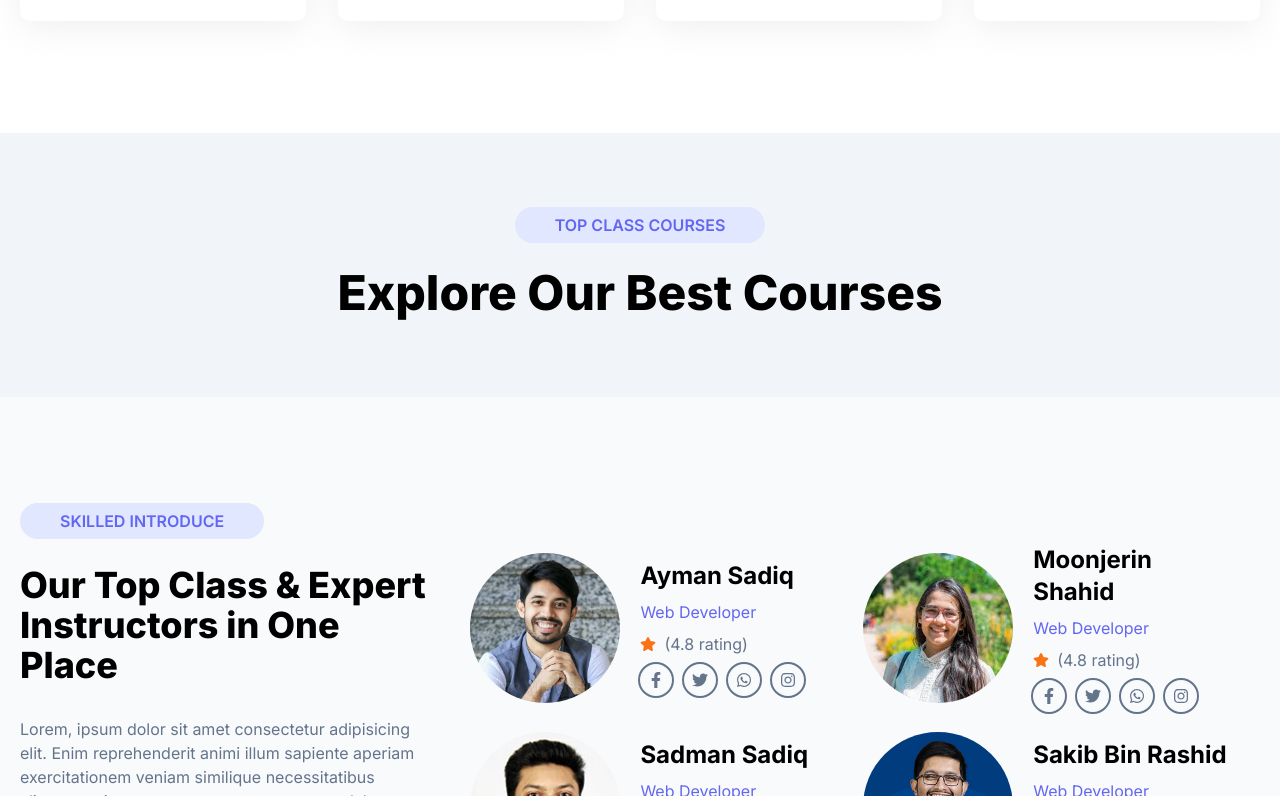
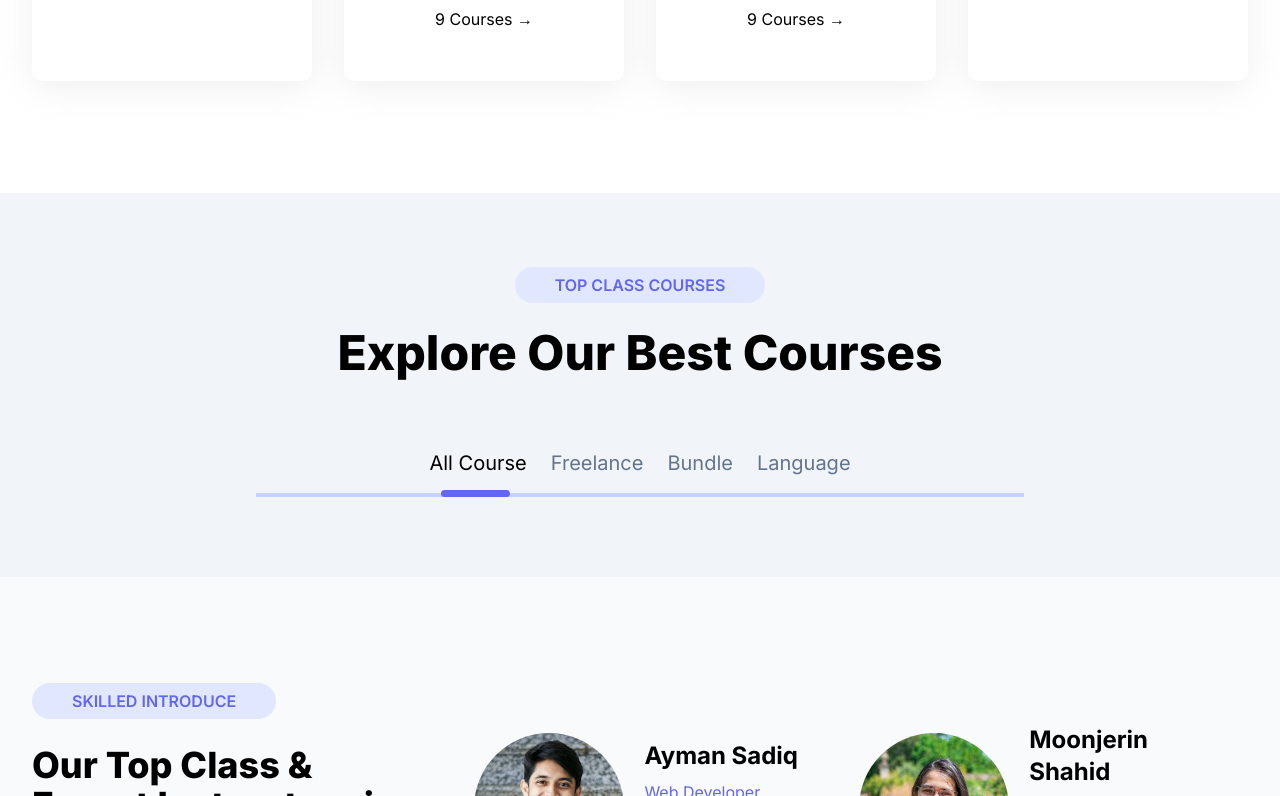
Before and after one commit to tusharshaha/skill360, a Next.js app in the folder frontend/: page / in a window 1280 px wide. Shown: the part 1684-2480 px from the top of the page. Built offline with nearby package versions, Linux system fonts and the light colour scheme.

Commit message:
add: created tab for course

```diff
--- a/frontend/package.json
+++ b/frontend/package.json
@@ -7,8 +7,7 @@
     "build": "next build",
     "start": "next start",
     "lint": "next lint",
-    "format": "npx prettier --write .",
-    "prepare": "husky"
+    "format": "npx prettier --write ."
   },
   "dependencies": {
     "next": "15.1.2",
@@ -24,7 +23,6 @@
     "autoprefixer": "^10.4.20",
     "eslint": "^9",
     "eslint-config-next": "15.1.2",
-    "husky": "^9.1.7",
     "postcss": "^8",
     "prettier": "^3.4.2",
     "tailwindcss": "^3.4.1"
--- a/frontend/src/app/_components/home/Courses.jsx
+++ b/frontend/src/app/_components/home/Courses.jsx
@@ -1,7 +1,21 @@
 import React from 'react';
 import Badge from '../ui/Badge';
+import Tab from '../ui/Tab';
 
-const Courses = () => {
+const getCourseData = async () => {
+  try {
+    const res = await fetch('/data.json');
+    const data = await res.json();
+    return data;
+  } catch (error) {
+    console.log(error);
+    return [];
+  }
+};
+
+const Courses = async () => {
+  const courseData = await getCourseData();
+  console.log(courseData)
   return (
     <div className="bg-slate-100">
       <div className="cus-container py-20">
@@ -10,6 +24,10 @@ const Courses = () => {
             Top Class Courses
           </Badge>
           <h2 className="font-extrabold">Explore Our Best Courses</h2>
+
+          <div className="max-w-3xl border-b-indigo-200 border-b-4 mx-auto flex items-center justify-center pt-10">
+            <Tab />
+          </div>
         </div>
       </div>
     </div>
--- a/frontend/src/app/_components/home/Header.jsx
+++ b/frontend/src/app/_components/home/Header.jsx
@@ -38,7 +38,7 @@ const Header = () => {
   ];
   return (
     <div className="banner">
-      <div className="cus-container pt-16 pb-48 lg:pb-32 flex flex-col md:flex-row items-center justify-between gap-8 md:gap-6">
+      <div className="cus-container pt-16 lg:pt-24 pb-48 lg:pb-32 flex flex-col md:flex-row items-center justify-between gap-8 md:gap-6">
         <div className="w-full md:w-1/2 lg:w-1/3 space-y-8">
           <span className="bg-white py-4 px-8 inline-block rounded-md shadow-md text-center heighlight">
             🏆 The Leader in Online Learning{' '}
@@ -56,7 +56,6 @@ const Header = () => {
           </Button>
         </div>
         <div className="hidden lg:block lg:w-1/3 relative z-10">
-
           <Image
             src="/images/shape-01.png"
             alt="hero banner shape"
--- a/frontend/src/app/_components/ui/CourseCard.jsx
+++ b/frontend/src/app/_components/ui/CourseCard.jsx
@@ -8,7 +8,7 @@ import { TbCurrencyTaka } from 'react-icons/tb';
 const CourseCard = ({ course }) => {
   return (
     <div className="bg-white rounded-md p-8 shine">
-      <div className=''>
+      <div className="">
         <Image
           src={course.image}
           alt={course.title}
--- /dev/null
+++ b/frontend/src/app/_components/ui/Tab.jsx
@@ -0,0 +1,30 @@
+'use client';
+import React from 'react';
+
+const Tab = () => {
+  const [activeTab, setActiveTab] = React.useState('all');
+
+  const tabs = [
+    { label: 'All Course', value: 'all' },
+    { label: 'Freelance', value: 'freelance' },
+    { label: 'Bundle', value: 'bundle' },
+    { label: 'Language', value: 'language' }
+  ];
+  const handleTabChange = (tab) => setActiveTab(tab);
+  return (
+    <ul className="flex items-center gap-6 mx-auto text-xl text-slate-500">
+      {tabs.map((tab, i) => (
+        <li key={i}>
+          <button
+            onClick={() => handleTabChange(tab.value)}
+            className={`active-tab pb-4 ${activeTab === tab.value ? 'clicked text-black' : ''}`}
+          >
+            {tab.label}
+          </button>
+        </li>
+      ))}
+    </ul>
+  );
+};
+
+export default Tab;
--- a/frontend/src/app/globals.css
+++ b/frontend/src/app/globals.css
@@ -33,7 +33,7 @@
 }
 
 .cus-container {
-  @apply container mx-auto px-5;
+  @apply container mx-auto px-8;
 }
 
 .trans {
@@ -105,3 +105,22 @@
   padding: 50px 40px;
   box-shadow: 0px 6px 34px rgba(215, 216, 222, 0.41);
 }
+
+.active-tab {
+  @apply relative;
+}
+
+.active-tab::after {
+  content: '';
+  display: block;
+  position: absolute;
+  bottom: -4px;
+  left: 12px;
+  height: 7px;
+  width: 0%;
+  @apply bg-indigo-500 rounded-lg trans;
+}
+
+.active-tab.clicked::after {
+  width: 70%;
+}
```
Also changed, not shown: 2 other files (tests, documents, lock files or other folders).
